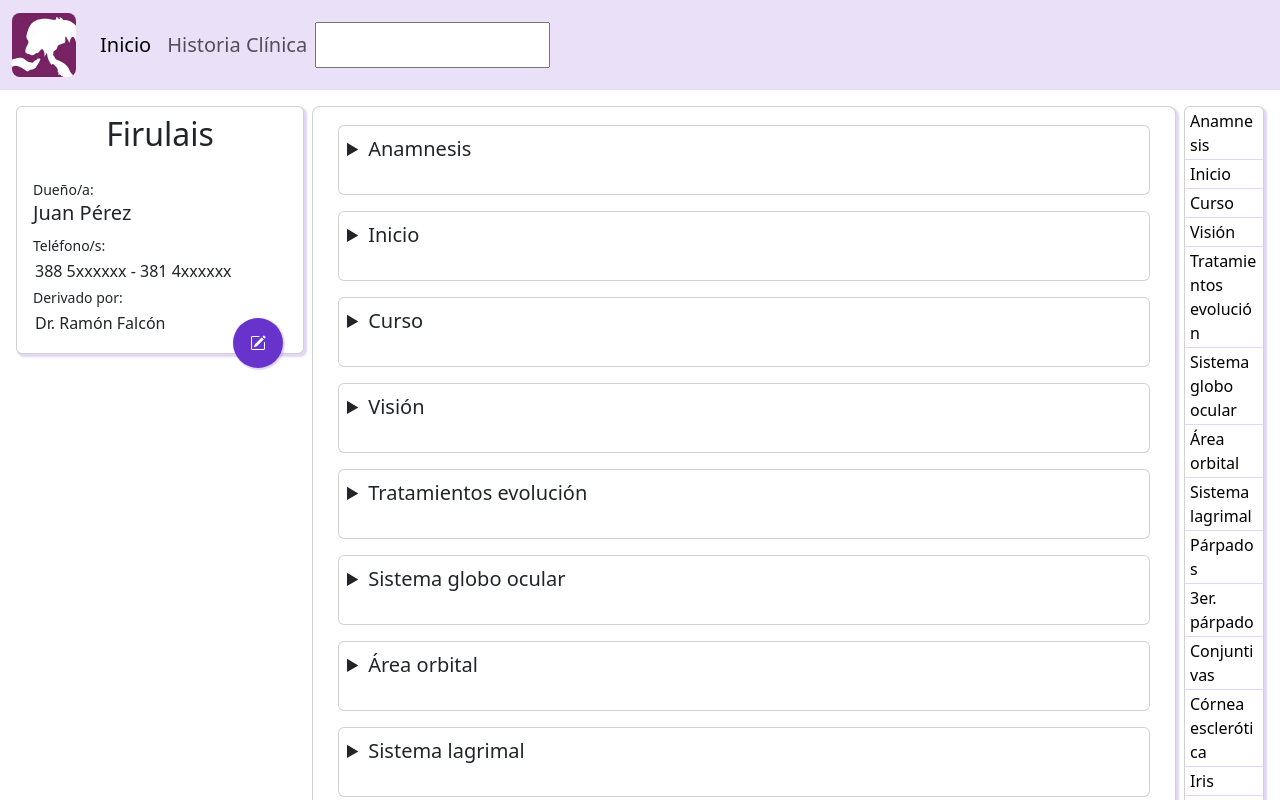
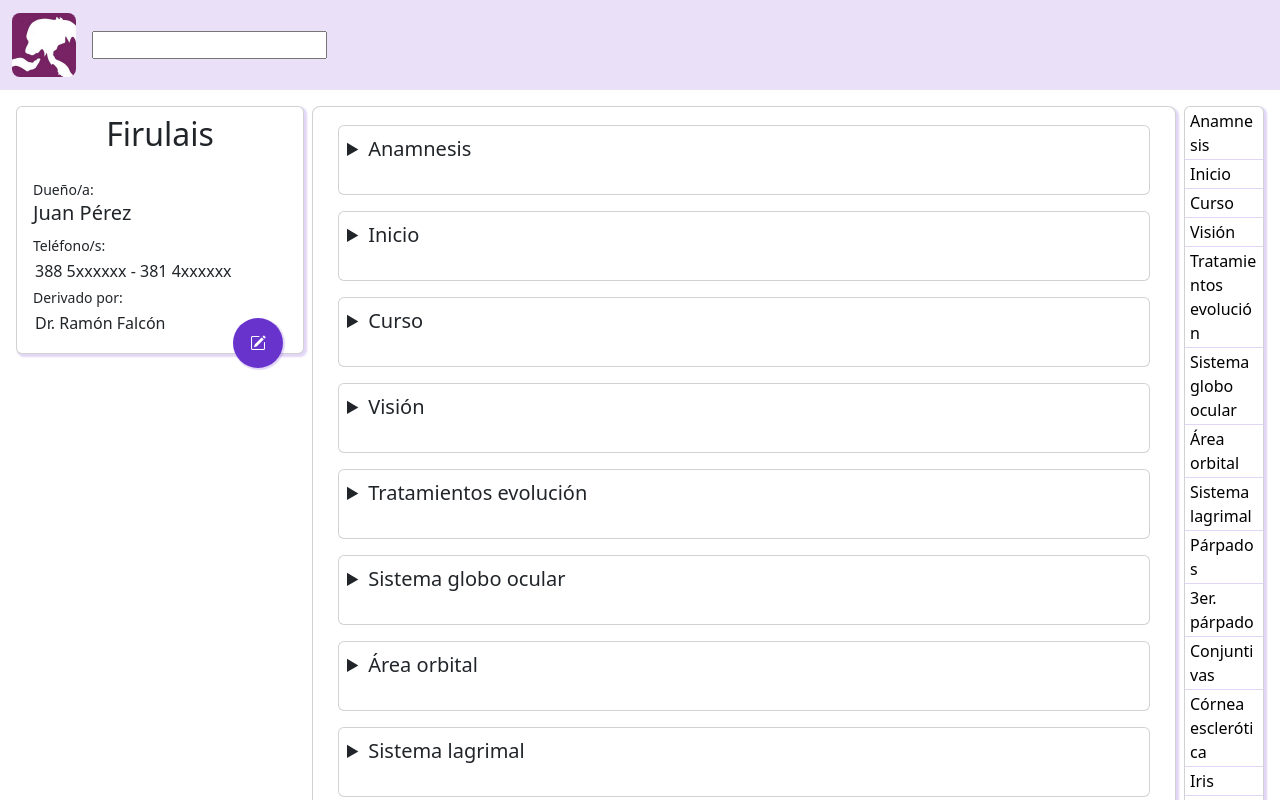
Before and after one commit to FNicastroTorresDev/HCVO, a React (Create React App) app: page /medical-file in a window 1280 px wide. Shown: the top 800 px of the page. Built offline with nearby package versions, Linux system fonts and the light colour scheme.

Commit message:
fix some issues

```diff
--- a/src/components/Navbar/Navbar.js
+++ b/src/components/Navbar/Navbar.js
@@ -14,13 +14,13 @@ const Navbar = () => {
         </button>
         <div className="collapse navbar-collapse" id="navbarNav">
           <ul className="navbar-nav">
-            <li className="nav-item">
+            {/* <li className="nav-item">
               <a className="nav-link active fs-5" aria-current="page" href="#">Inicio</a>
             </li>
             <li className="nav-item">
               <a className="nav-link fs-5" href="#">Historia Clínica</a>
             </li>
-            {/* <li className="nav-item">
+             <li className="nav-item">
               <a className="nav-link" href="#">Pricing</a>
             </li>
             <li className="nav-item">
```
